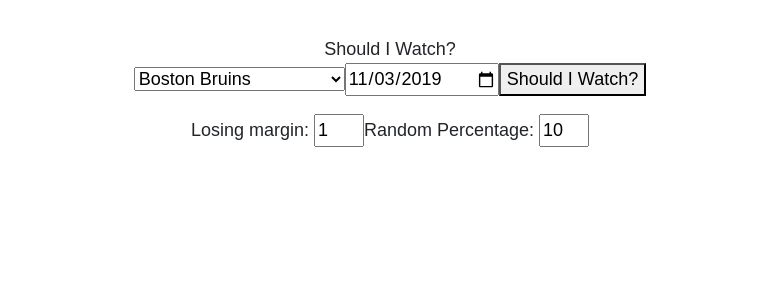
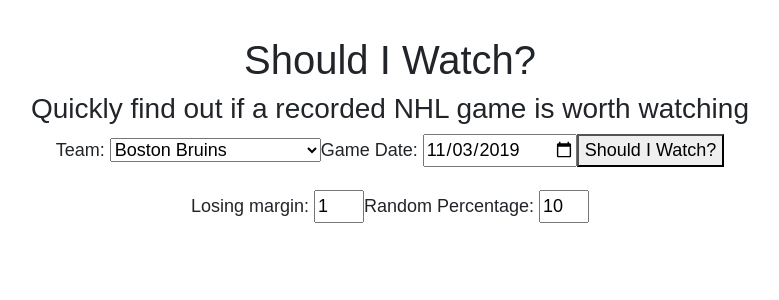
Before and after one commit to dirkstahlecker/nhl-should-i-watch-old-from-heroku, a React (Create React App) app in the folder client/: page / in a window 1280 px wide. Shown: the top 300 px of the page, without its empty margins (250-1029 px from the left). Built offline with nearby package versions, Linux system fonts and the light colour scheme; no server answers.

Commit message:
added bootstrap basics

```diff
--- a/client/src/App.jsx
+++ b/client/src/App.jsx
@@ -383,8 +383,10 @@
   {
     return (
       <div className="App">
-        <div>Should I Watch?</div>
+        <h1>Should I Watch?</h1>
+        <h3>Quickly find out if a recorded NHL game is worth watching</h3>
         <div className="columnSection gameOptions">
+          <label for="teamId">Team: </label>
           <select id="teamId" onChange={this.onTeamChange} value={this.state.initialSelectedTeam}>
             <option value={this.DEVILS} selected={this.state.initialSelectedTeam === this.DEVILS}>New Jersey Devils</option>
             <option value={this.ISLANDERS} selected={this.state.initialSelectedTeam === this.ISLANDERS}>New York Islanders</option>
@@ -419,6 +421,7 @@
             <option value={this.KNIGHTS} selected={this.state.initialSelectedTeam === this.KNIGHTS}>Vegas Golden Knights</option>
           </select>
 
+          <label for="date">Game Date: </label>
           <input type="date" id="date"/>
 
           <button onClick={this.fetchData}>Should I Watch?</button>
```
